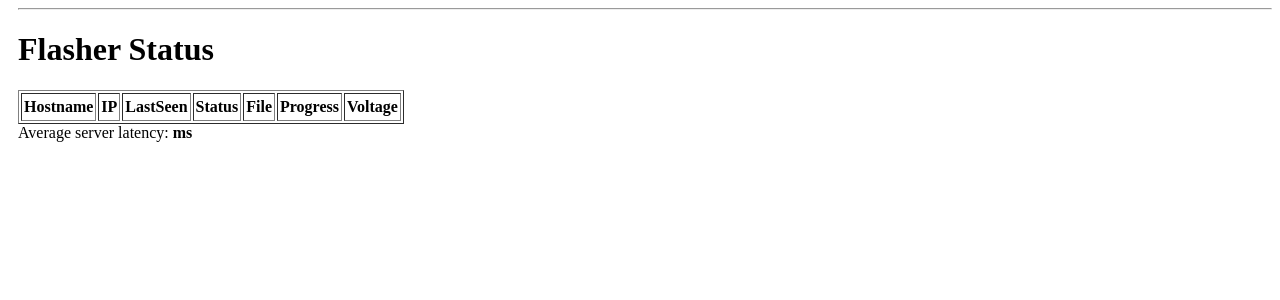
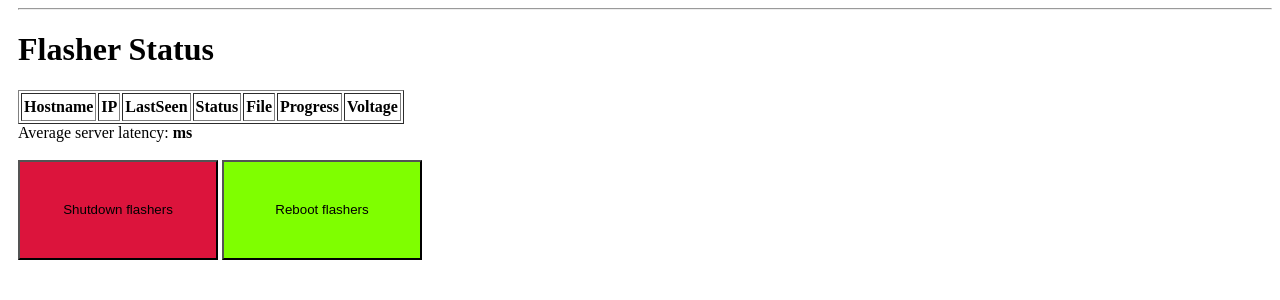
Before and after one commit to SeanMollet/PieFlasher, a Flask app: page / in a window 1280 px wide. Shown: the part 88-388 px from the top of the page. Run offline with Flask 3, Linux system fonts and the light colour scheme; lists and menus that the app fills with data are empty; some libraries are stand-ins or nearby versions.

Commit message:
Add shutdown and reboot buttons

```diff
--- a/SW/templates/base.html
+++ b/SW/templates/base.html
@@ -45,6 +45,11 @@
         .navbar {
             height: 80px;
             position: relative;
+        }
+
+        .bigButton {
+            width: 200px;
+            height: 200px;
         }
 
         nav a {
--- a/SW/templates/status.html
+++ b/SW/templates/status.html
@@ -15,6 +15,12 @@
     </tr>
 </table>
 Average server latency: <b><span id="ping-pong"></span>ms</b>
+<br /><br />
+
+<button style="width:200px; height:100px;background-color:crimson;" onclick="flashersShutdown()">Shutdown
+    flashers</button>
+<button style="width:200px; height:100px;background-color: chartreuse;" onclick="flashersReboot()">Reboot
+    flashers</button>
 
 <!-- Message log for debugging -->
 <!-- <h2>Receive:</h2>
@@ -29,6 +35,7 @@ Average server latency: <b><span id="ping-pong"></span>ms</b>
 <script type="text/javascript" charset="utf-8">
     //Keep track of most recent messages
     var flasherLastUpdate = {}
+    var socket;
 
     function msToTime(duration) {
         result = "";
@@ -50,7 +57,16 @@ Average server latency: <b><span id="ping-pong"></span>ms</b>
         result += seconds + "." + milliseconds;
 
         return result;
+
     }
+
+    function flashersShutdown() {
+        socket.emit('shutdown_request');
+    }
+
+    function flashersReboot() {
+        socket.emit('reboot_request');
+    };
 
     //Leave the status room if we're leaving this page
     $(document).bind('beforeunload', function () {
@@ -61,7 +77,7 @@ Average server latency: <b><span id="ping-pong"></span>ms</b>
         // Connect to the Socket.IO server.
         // The connection URL has the following format, relative to the current page:
         //     http[s]://<domain>:<port>[/<namespace>]
-        var socket = io();
+        socket = io();
 
         // Event handler for new connections.
         // The callback function is invoked when a connection with the
```
